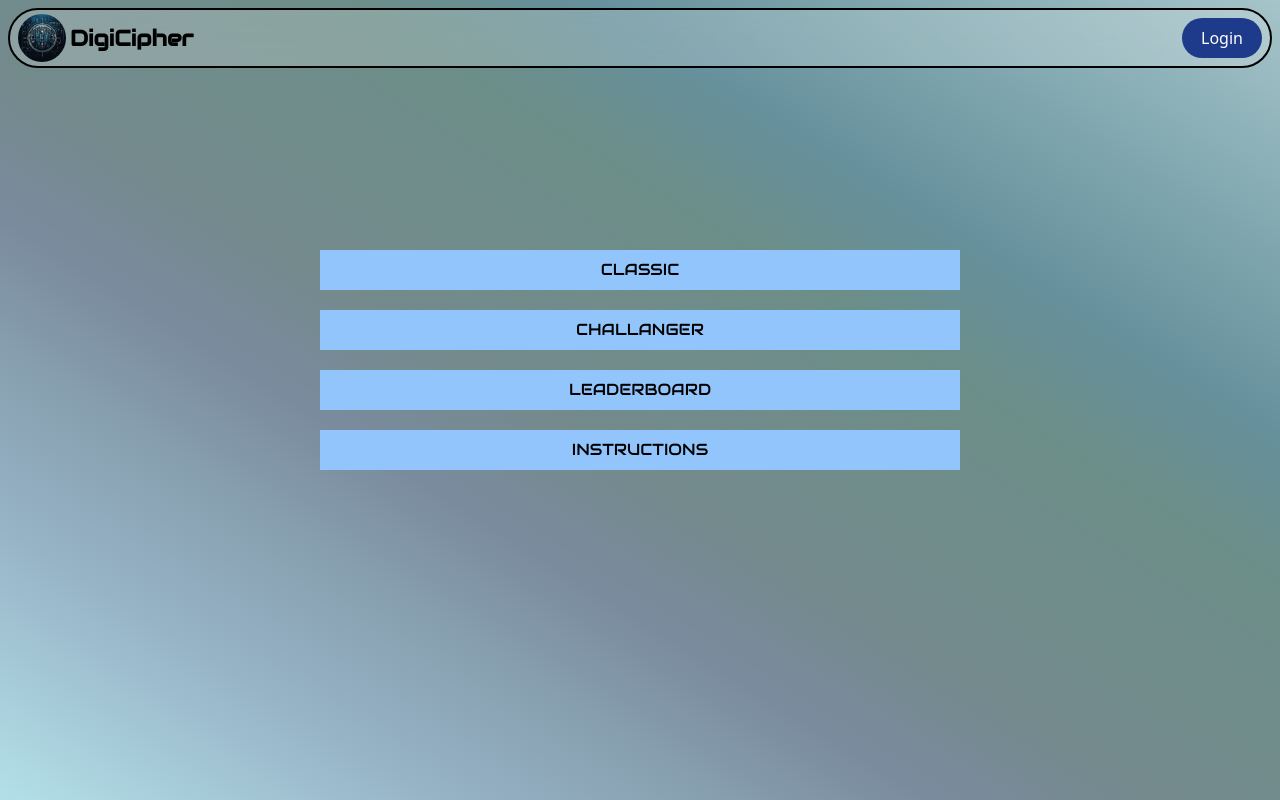
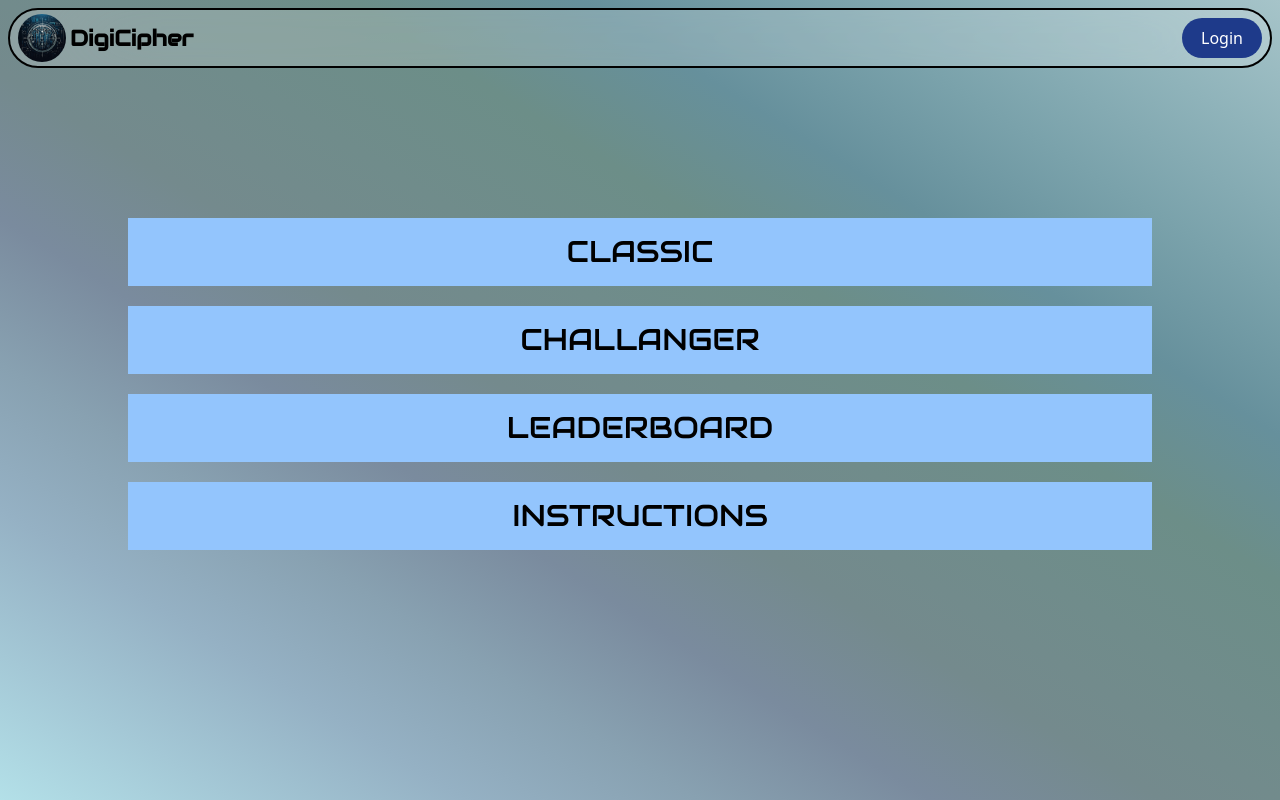
Before and after one commit to PJyoti04/digicipher, a React (Vite) app in the folder frontend/: page / in a window 1280 px wide. Built offline with nearby package versions, Linux system fonts and the light colour scheme.

Commit message:
Reduced the number of chances

```diff
--- a/frontend/src/Components/Pages/Classic.jsx
+++ b/frontend/src/Components/Pages/Classic.jsx
@@ -1,7 +1,7 @@
 import React, { useEffect, useState } from "react";
 
 const Classic = () => {
-  const [input, setInput] = useState([[], [], [], [], []]);
+  const [input, setInput] = useState([[], [], [], []]);
   const [currentRow, setCurrentRow] = useState(0);
   const [currentInput, setCurrentInput] = useState([]);
   const [randomNum, setRandomNum] = useState("");
@@ -28,7 +28,7 @@ const Classic = () => {
           setPlayAgain(true);
         } else {
           setIsMatch(false);
-          if (currentRow < 4) {
+          if (currentRow < 3) {
             setCurrentRow(currentRow + 1);
           } else {
             setPlayAgain(true);
@@ -45,7 +45,7 @@ const Classic = () => {
   };
 
   const resetGame = () => {
-    setInput([[], [], [], [], []]);
+    setInput([[], [], [], []]);
     setCurrentRow(0);
     setCurrentInput([]);
     setIsMatch(false);
@@ -120,14 +120,16 @@ const Classic = () => {
       </div>
 
       {/* Input */}
-      <div className="h-[40%] w-[75%]">
-        <div className="w-full h-full grid grid-cols-4 grid-rows-5 gap-2">
+      <div className="h-[33%] w-[75%]">
+        <div className="w-full h-full grid grid-cols-4 grid-rows-4 gap-2">
+          {" "}
+          {/* 4 rows */}
           {input.flat().map((digit, index) => (
             <div
               key={index}
               className={`h-full w-full font-audiowide rounded-xl flex items-center justify-center text-4xl ${getBgColor(
                 digit,
-                index % 4
+                index % 3
               )}`}
             >
               {digit}
@@ -141,7 +143,7 @@ const Classic = () => {
               {digit}
             </div>
           ))}
-          {Array.from({ length: 20 - input.flat().length }).map((_, index) => (
+          {Array.from({ length: 16 - input.flat().length }).map((_, index) => (
             <div
               key={`empty-${index}`}
               className="h-full w-full bg-red-300 font-audiowide rounded-2xl flex items-center justify-center text-4xl"
--- a/frontend/src/Components/Pages/Home.jsx
+++ b/frontend/src/Components/Pages/Home.jsx
@@ -5,7 +5,7 @@ import { Link } from "react-router-dom";
 const Home = () => {
   return (
     <div
-      className="h-[100vh]"
+      className="h-[100vh] flex flex-col gap-6"
       style={{
         backgroundImage:
           "linear-gradient(to right top, #b3e0e8, #a4c8d6, #95b1c4, #88a1b1, #7a8b9e, #748a8d, #708c8b, #6c8e88, #66909c, #7aa2ab, #8fb3ba, #a6c4c9)",
@@ -13,17 +13,17 @@ const Home = () => {
     >
       <Navbar />
       <div className="h-[70%] w-full flex flex-col items-center justify-center gap-5">
-        <button className="w-[50%] h-max p-2 bg-blue-300 font-audiowide cursor-pointer">
+        <button className="w-[80%] h-max py-4 bg-blue-300 font-audiowide cursor-pointer text-3xl">
           <Link to={"/classic"}>CLASSIC</Link>
         </button>
-        <button className="w-[50%] h-max p-2 bg-blue-300 font-audiowide cursor-pointer">
+        <button className="w-[80%] text-3xl h-max  py-4 bg-blue-300 font-audiowide cursor-pointer">
           <Link to={"/challenger"}>CHALLANGER</Link>
         </button>
-        <button className="w-[50%] h-max p-2 bg-blue-300 font-audiowide cursor-pointer">
+        <button className="w-[80%] text-3xl h-max  py-4 bg-blue-300 font-audiowide cursor-pointer">
           <Link to={"/leaderboard"}>LEADERBOARD</Link>
         </button>
-        <button className="w-[50%] h-max p-2 bg-blue-300 font-audiowide cursor-pointer">
-          <Link to={"rules"}>INSTRUCTIONS</Link>
+        <button className="w-[80%] text-3xl h-max py-4 bg-blue-300 font-audiowide cursor-pointer">
+          <Link to={"/rules"}>INSTRUCTIONS</Link>
         </button>
       </div>
     </div>
```
